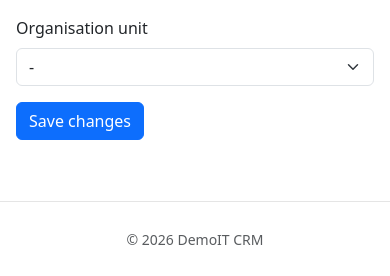
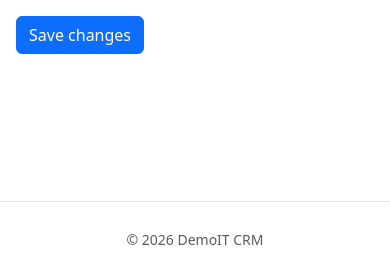
Before and after one commit to eenniko/demoit-crm, a PHP site: template views/panel/users/edit.php in a window 390 px wide. Shown: the part 568-844 px from the top of the page. Run offline with PHP 8.4, Linux system fonts and the light colour scheme; the template is opened without the code that fills it: most values are stand-ins (such as "Sample title", 1, 10 or a date in 2020); data that the repository does not hold is empty.

Commit message:
Hide organisation unit on employee edit in v1.25

```diff
--- a/public/index.php
+++ b/public/index.php
@@ -600,7 +600,6 @@
         'error' => $error,
         'employee' => $employee,
         'roles' => RoleService::listAssignableClientRoles(),
-        'orgUnits' => OrgUnitService::listForClient(ClientContext::clientId()),
     ], 'users');
 }
 
--- /dev/null
+++ b/sql/012_employee_edit_org_unit.sql
@@ -0,0 +1,2 @@
+INSERT IGNORE INTO system_version_logs (version, description, released_at)
+VALUES ('1.25', 'Hide organisation unit selection on employee edit while preserving the existing assignment.', NOW());
--- a/src/Services/SchemaInstaller.php
+++ b/src/Services/SchemaInstaller.php
@@ -27,6 +27,7 @@
         ['file' => __DIR__ . '/../../sql/009_employee_module_documentation.sql', 'rowCheck' => "SELECT 1 FROM system_version_logs WHERE version = '1.22' LIMIT 1"],
         ['file' => __DIR__ . '/../../sql/010_readme_version_history.sql', 'rowCheck' => "SELECT 1 FROM system_version_logs WHERE version = '1.23' LIMIT 1"],
         ['file' => __DIR__ . '/../../sql/011_signed_in_display_name.sql', 'rowCheck' => "SELECT 1 FROM system_version_logs WHERE version = '1.24' LIMIT 1"],
+        ['file' => __DIR__ . '/../../sql/012_employee_edit_org_unit.sql', 'rowCheck' => "SELECT 1 FROM system_version_logs WHERE version = '1.25' LIMIT 1"],
     ];
 
     public static function ensureInstalled(): void
--- a/src/Services/UserService.php
+++ b/src/Services/UserService.php
@@ -131,7 +131,6 @@
         $email = trim((string) ($data['email'] ?? ''));
         $phone = trim((string) ($data['phone'] ?? ''));
         $roleKey = trim((string) ($data['role_key'] ?? 'level_f'));
-        $orgUnitId = !empty($data['org_unit_id']) ? (int) $data['org_unit_id'] : null;
 
         if ($fullName === '' || $email === '' || !filter_var($email, FILTER_VALIDATE_EMAIL)) {
             return [false, 'Employee name and a valid e-mail address are required.'];
@@ -144,6 +143,9 @@
         if ($user === null) {
             return [false, 'Employee not found.'];
         }
+        $orgUnitId = array_key_exists('org_unit_id', $data)
+            ? (!empty($data['org_unit_id']) ? (int) $data['org_unit_id'] : null)
+            : $user['org_unit_id'];
 
         $currentRoleStmt = db()->prepare(
             "SELECT r.role_key FROM system_user_roles ur
--- a/views/panel/users/edit.php
+++ b/views/panel/users/edit.php
@@ -37,17 +37,6 @@
             <?php endforeach; ?>
         </select>
     </div>
-    <div class="col-md-6">
-        <label class="form-label" for="org_unit_id">Organisation unit</label>
-        <select class="form-select" id="org_unit_id" name="org_unit_id">
-            <option value="">None</option>
-            <?php foreach ($orgUnits as $unit): ?>
-                <option value="<?= (int) $unit['id'] ?>" <?= (string) ($employee['org_unit_id'] ?? '') === (string) $unit['id'] ? 'selected' : '' ?>>
-                    <?= e($unit['org_level']) ?> - <?= e($unit['name']) ?>
-                </option>
-            <?php endforeach; ?>
-        </select>
-    </div>
     <div class="col-12">
         <button class="btn btn-primary" type="submit">Save changes</button>
     </div>
```
Also changed, not shown: docs/01-projektinouded-ja-disaininouded.md (+1 -1 lines), docs/05-ai-eeskirjad-ja-prompt.md (+2 -2 lines), CHANGELOG.md, README.md.
